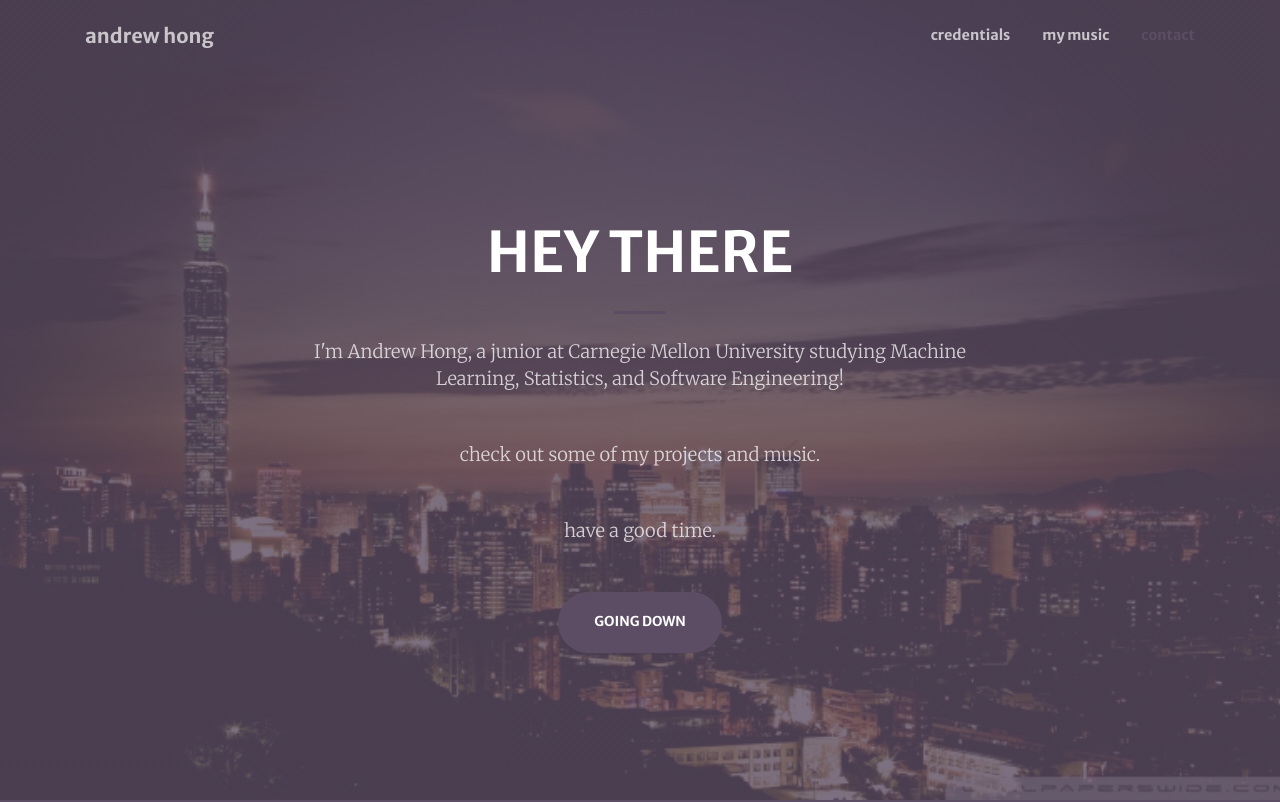
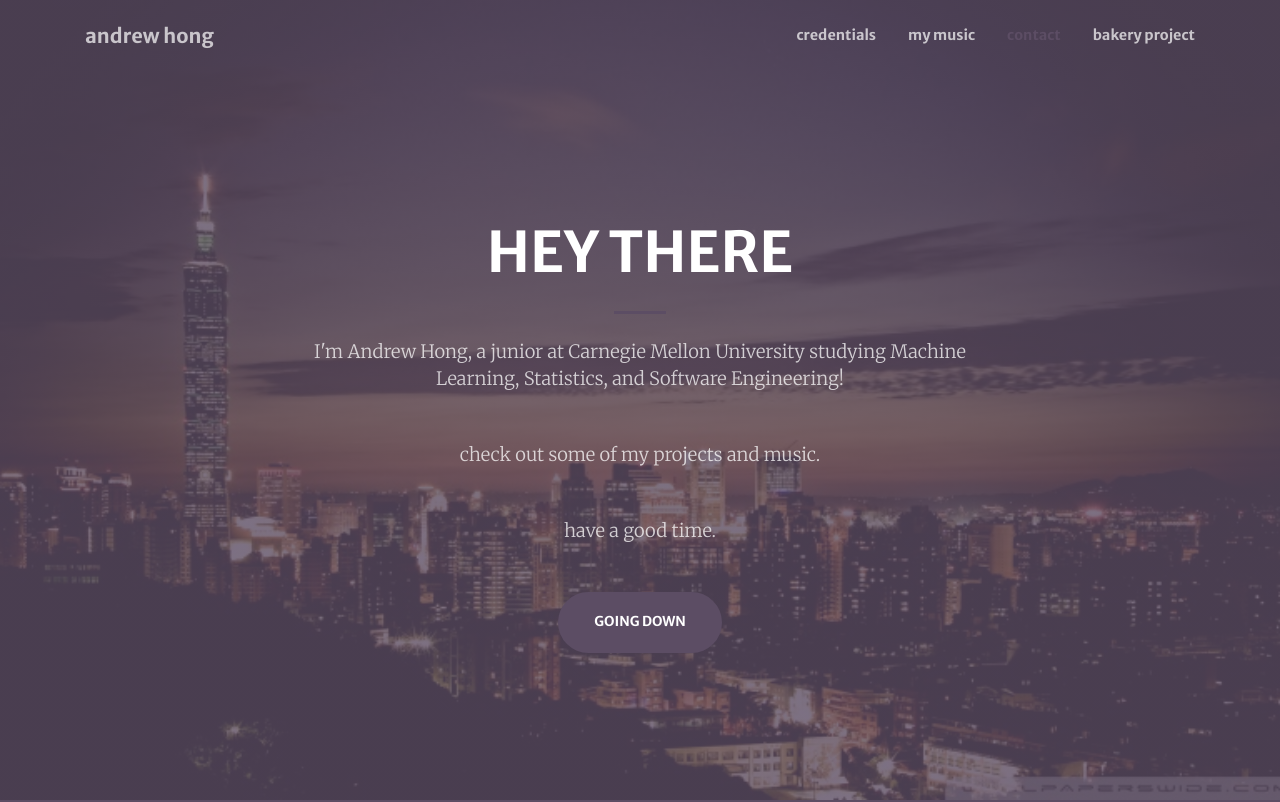
Before and after one commit to anddhong/anddhong.github.io, a website: page index.html in a window 1280 px wide. Shown: the top 802 px of the page. Drawn offline with nearby package versions, Linux system fonts and the light colour scheme; files that its build step writes are made by us from their sources; files whose address does not match are found by name.

Commit message:
Update index.html

```diff
--- a/index.html
+++ b/index.html
@@ -44,6 +44,9 @@
           </li>
           <li class="nav-item">
             <a class="nav-link js-scroll-trigger" href="#contact">contact</a>
+          </li>
+          <li class="nav-item">
+            <a class="nav-link js-scroll-trigger" href="homework_5/home.html">bakery project</a>
           </li>
         </ul>
       </div>
```
